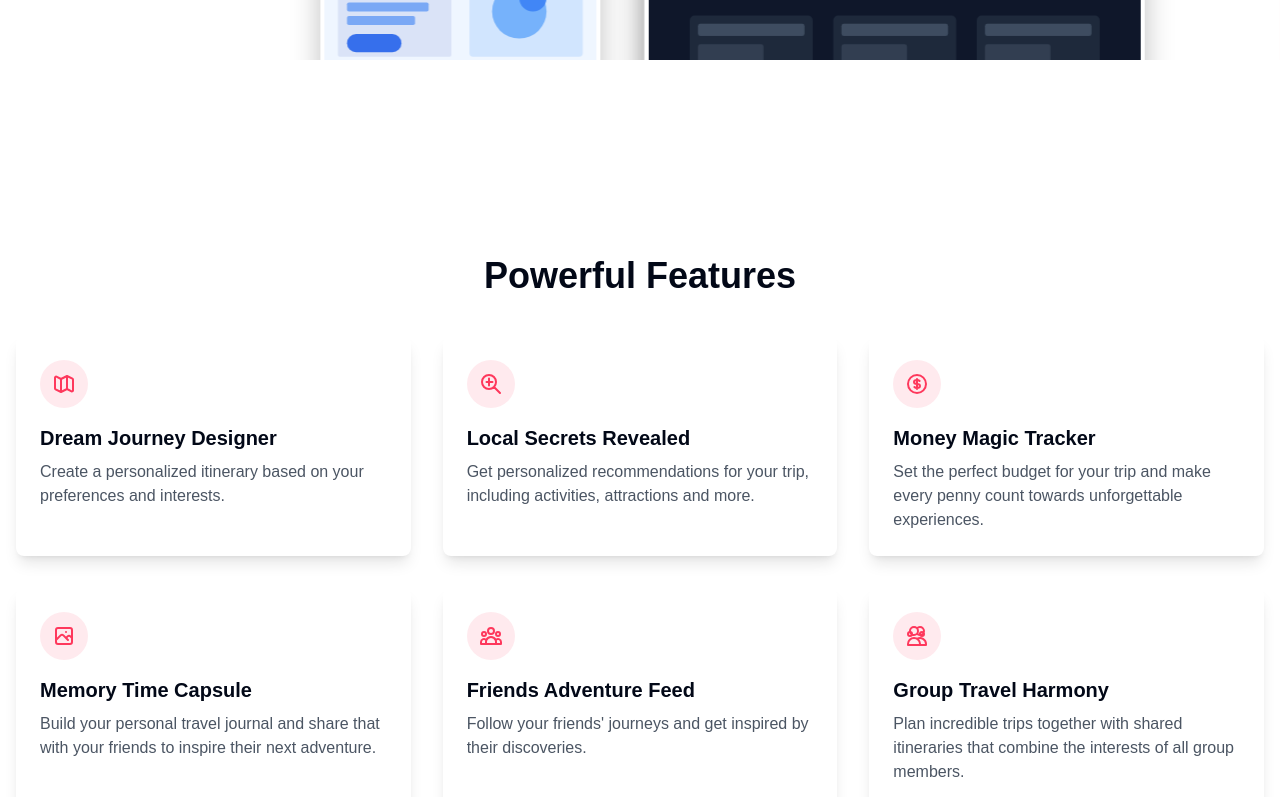
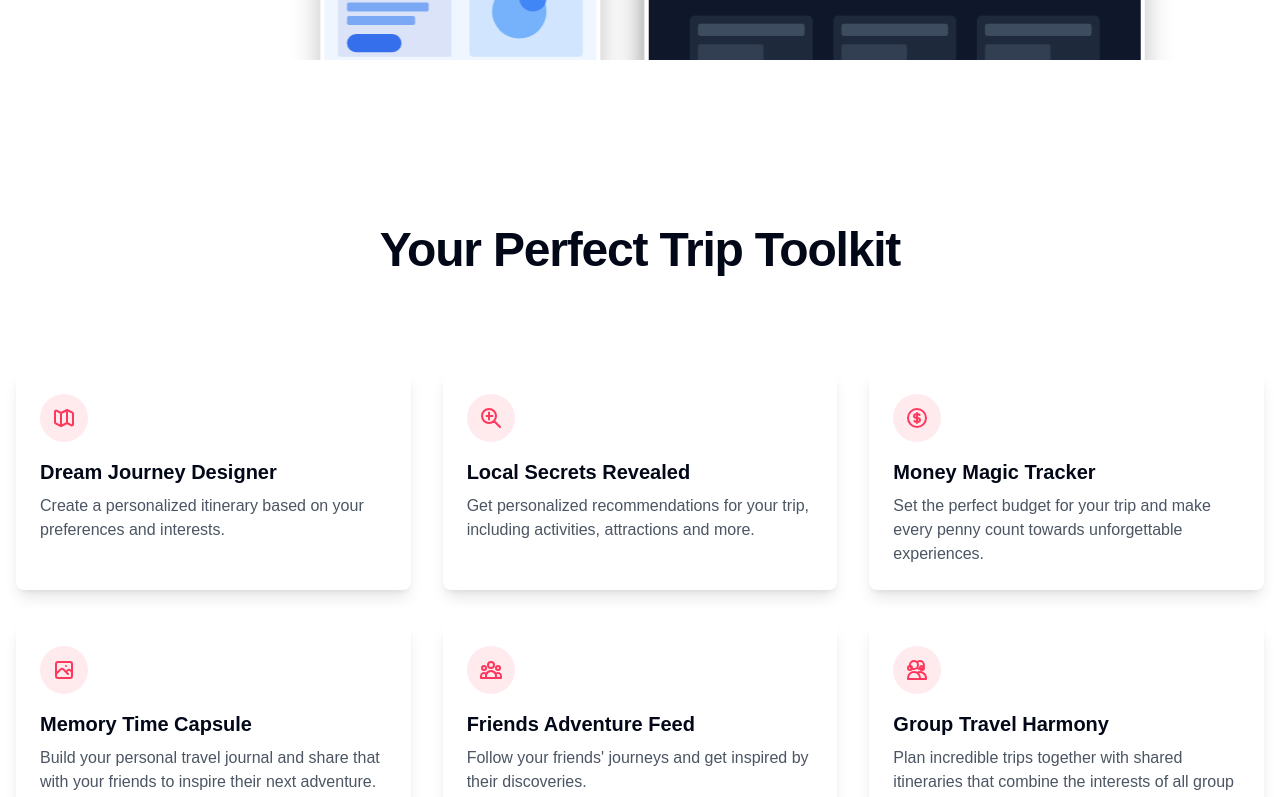
Before and after one commit to voyage-pi/landing-page, a React (Vite) app: page / in a window 1280 px wide. Shown: the part 1320-2117 px from the top of the page. Built offline with nearby package versions, Linux system fonts and the light colour scheme.

Commit message:
add padding changes

```diff
--- a/src/app/page.tsx
+++ b/src/app/page.tsx
@@ -286,9 +286,13 @@ export default function Home() {
       </section>
 
       {/* Features Section */}
-      <section id="features" className="py-24 bg-white mt-[100px]">
+      <section id="features" className="py-24 bg-white mt-[70px]">
         <div className="container mx-auto px-4">
-          <h2 className="text-3xl md:text-4xl font-bold text-center mb-10">Powerful Features</h2>
+          <div className="max-w-4xl mx-auto text-center mb-24">
+            <h2 className="text-4xl md:text-5xl font-extrabold leading-tight tracking-tight">
+              Your Perfect Trip Toolkit
+            </h2>
+          </div>
 
           <div className="grid grid-cols-1 md:grid-cols-3 gap-8">
             {features.map((feature, index) => (
```
